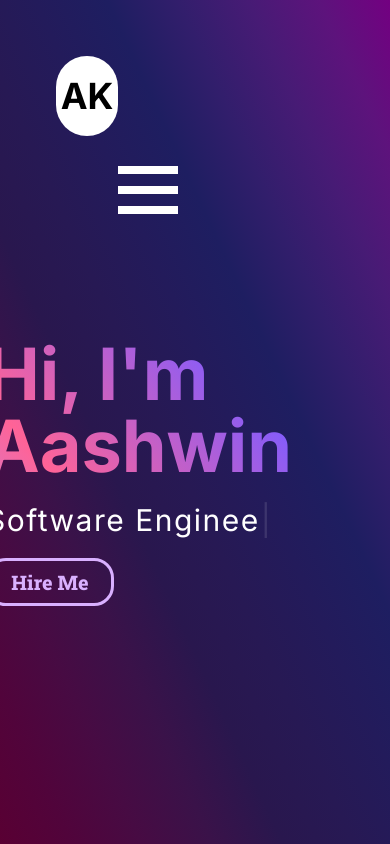
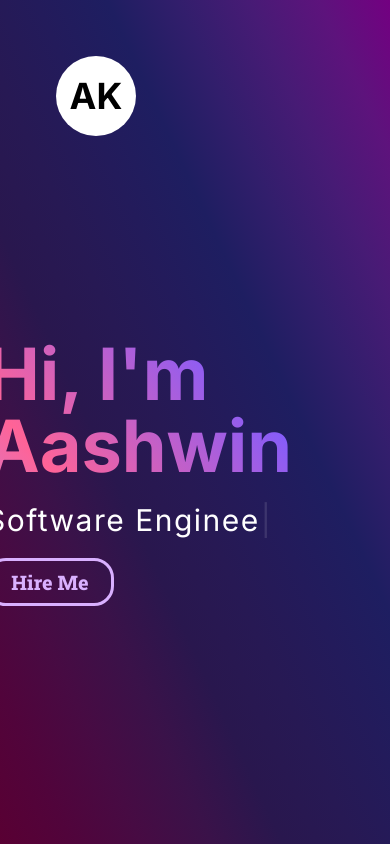
Before and after one commit to aashwink9/portfolio-ak, a Next.js app: page / in a window 390 px wide. Shown: the top 844 px of the page. Built offline with nearby package versions, Linux system fonts and the light colour scheme.

Commit message:
temporarily disabled hamburger in prod

```diff
--- a/app/page.js
+++ b/app/page.js
@@ -139,7 +139,7 @@ function NavBar() {
           </div>
         </div>
 
-        <Hamburger/>
+        {/* <Hamburger/> */}
       </div>
     </div>
   );
```
